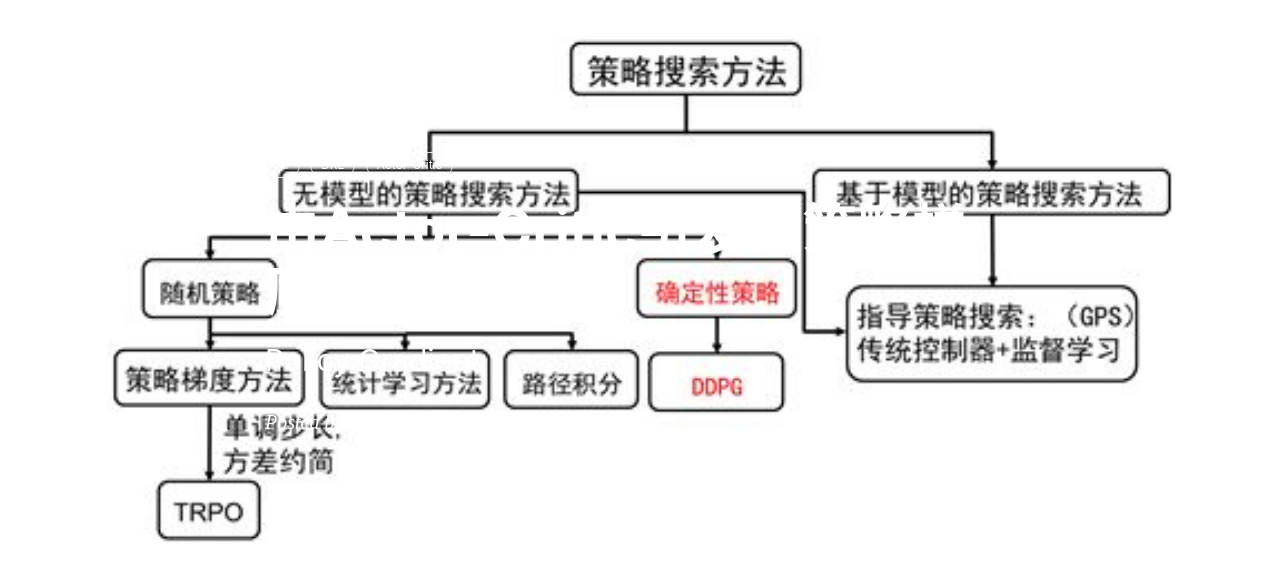
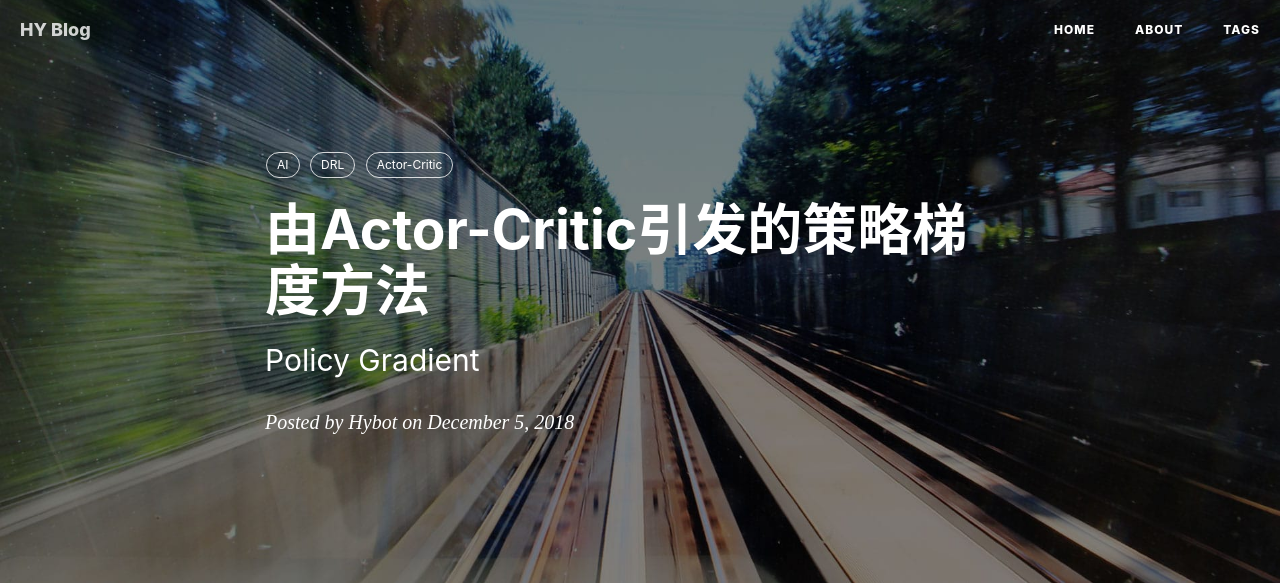
Before and after one commit to yuniler/yuniler.github.io, a Jekyll site: the page built from _posts/2018-12-05-由Actor-Critic引发的策略梯度方法（Policy Gradient）.md, in a window 1280 px wide. Shown: the top 583 px of the page. Built offline with Jekyll 4.4.1, drawn with Linux system fonts in a browser that asks for light colours; nearby versions of some CDN libraries; comment, search, counter and statistics services are not loaded; grey boxes are pictures that could not be loaded.

Commit message:
Update 2018-12-05-由Actor-Critic引发的策略梯度方法（Policy Gradient）.md

```diff
--- a/_posts/2018-12-05-由Actor-Critic引发的策略梯度方法（Policy Gradient）.md
+++ b/_posts/2018-12-05-由Actor-Critic引发的策略梯度方法（Policy Gradient）.md
@@ -4,7 +4,7 @@ title:      由Actor-Critic引发的策略梯度方法
 subtitle:   Policy Gradient
 date:       2018-12-05
 author:     Hybot
-header-img: img/20181205-pic-1.png
+header-img: img/post-bg-2015.jpg
 catalog: true
 tags:
     - AI
```
